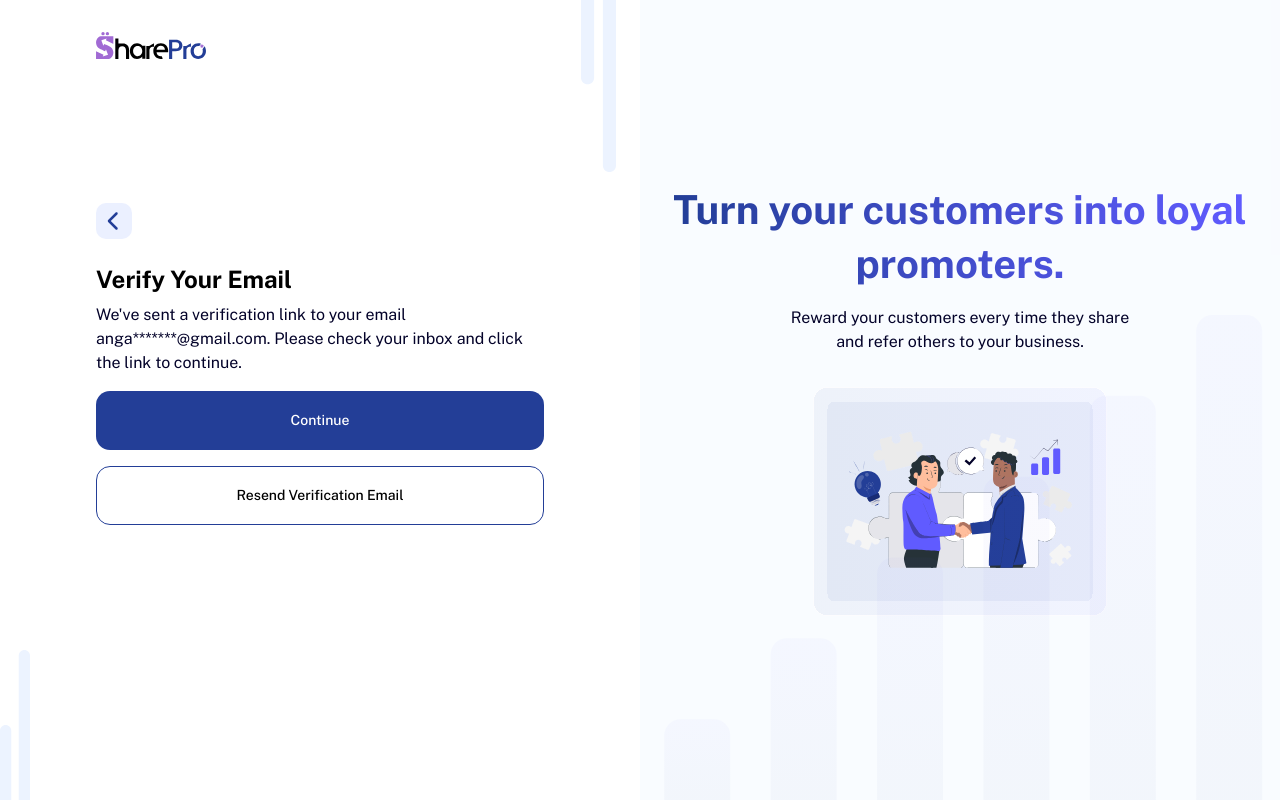
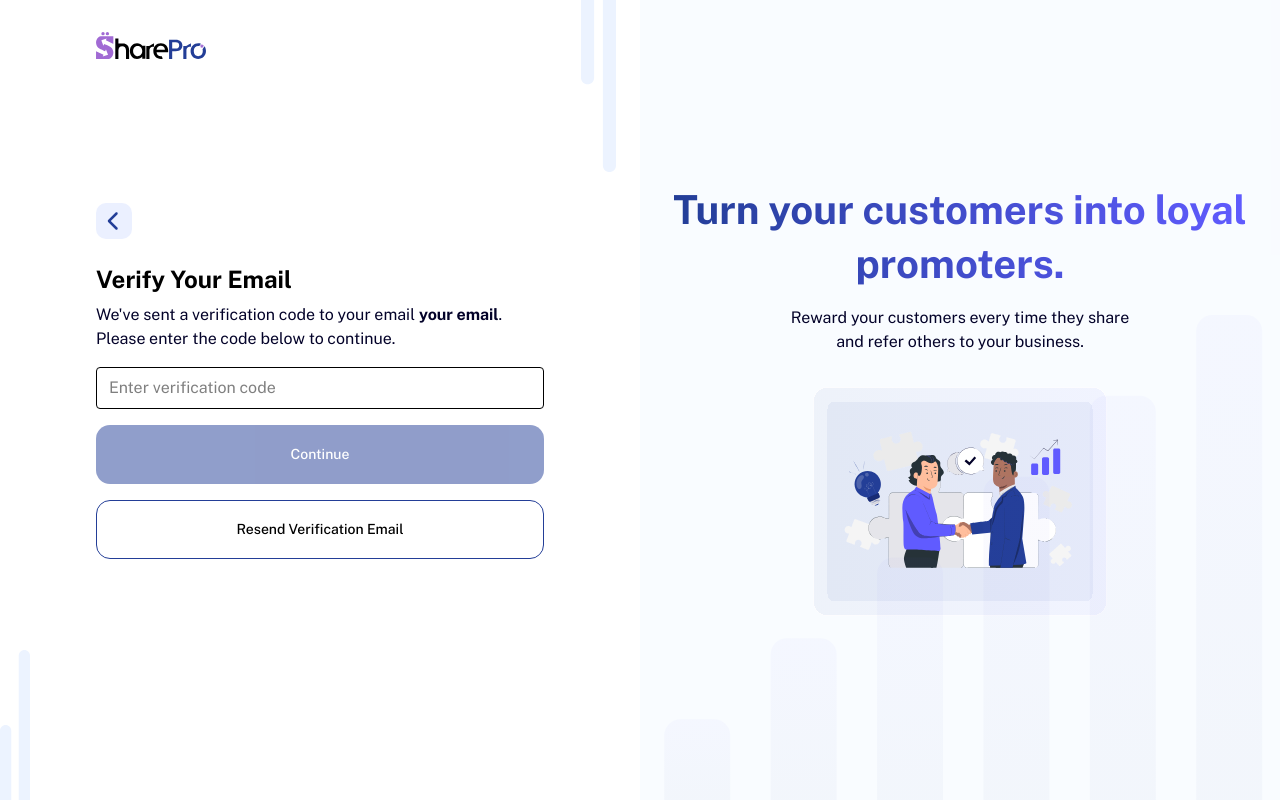
Before and after one commit to SharePro-Org/sharepro, a Next.js app: page /auth/verify-email in a window 1280 px wide. Built offline with nearby package versions, Linux system fonts and the light colour scheme.

Commit message:
Add email verification and registration mutations; implement sign-up and verify email functionality in respective pages, including error handling and loading states.

```diff
--- a/src/apollo/mutations/auth.ts
+++ b/src/apollo/mutations/auth.ts
@@ -34,6 +34,32 @@ export const LOGIN_PHONE = gql`
   }
 `;
 
+export const VERIFY_EMAIL = gql`
+  mutation VerifyEmail($code: String!) {
+    verifyEmail(code: $code) {
+      message
+      success
+      user {
+        email
+        id
+      }
+    }
+  }
+`;
+
+export const REGISTER = gql`
+  mutation Register($input: RegisterInput!) {
+    register(input: $input) {
+      message
+      success
+      user {
+        id
+        email
+      }
+    }
+  }
+`;
+
 
 // BUSINESS_TYPES = [
 //   ('retail', 'Retail'),
--- a/src/app/auth/sign-up/page.tsx
+++ b/src/app/auth/sign-up/page.tsx
@@ -16,6 +16,8 @@ import {
 } from "react-icons/md";
 import { FcGoogle } from "react-icons/fc";
 import Link from "next/link";
+import { useMutation } from "@apollo/client";
+import { REGISTER } from "@/apollo/mutations/auth";
 
 const isValidEmail = (email: string) =>
   /^[^\s@]+@[^\s@]+\.[^\s@]+$/.test(email);
@@ -24,6 +26,8 @@ const isValidPassword = (password: string) => password.length >= 6;
 
 export default function BusinessSignUp() {
   const router = useRouter();
+  const [register, { loading }] = useMutation(REGISTER);
+  const [generalError, setGeneralError] = useState("");
 
   // State for each field
   const [businessName, setBusinessName] = useState("");
@@ -79,7 +83,7 @@ export default function BusinessSignUp() {
     setErrors(validate());
   };
 
-  const handleSignUp = (e: React.FormEvent<HTMLFormElement>) => {
+  const handleSignUp = async (e: React.FormEvent<HTMLFormElement>) => {
     e.preventDefault();
     setTouched({
       businessName: true,
@@ -88,10 +92,30 @@ export default function BusinessSignUp() {
       password: true,
       confirmPassword: true,
     });
+    setGeneralError("");
     const newErrors = validate();
     setErrors(newErrors);
     const hasError = Object.values(newErrors).some(Boolean);
-    if (!hasError) router.push("/auth/verify-email");
+    if (hasError) return;
+    try {
+      const { data } = await register({
+        variables: {
+          input: {
+            email: businessEmail,
+            phone: phoneNumber,
+            businessName,
+            password,
+          },
+        },
+      });
+      if (data?.register?.success) {
+        router.push(`/auth/verify-email?email=${encodeURIComponent(businessEmail)}`);
+      } else {
+        setGeneralError(data?.register?.message || "Registration failed");
+      }
+    } catch (err: any) {
+      setGeneralError(err.message || "Registration failed");
+    }
   };
 
   return (
@@ -111,6 +135,9 @@ export default function BusinessSignUp() {
           onSubmit={handleSignUp}
           noValidate
         >
+          {generalError && (
+            <p className="text-danger text-sm text-center font-medium">{generalError}</p>
+          )}
           <div className="space-y-2">
             <Label htmlFor="business-name">Business Name</Label>
             <div className="relative flex justify-between">
@@ -248,7 +275,7 @@ export default function BusinessSignUp() {
               </p>
             )}
           </div>
-          <Button disabled={!isFormValid}>Continue</Button>
+          <Button disabled={!isFormValid || loading}>{loading ? "Signing up..." : "Continue"}</Button>
           <Button
             variant="outline"
             className="flex w-full items-center justify-center gap-2"
--- a/src/app/auth/verify-email/page.tsx
+++ b/src/app/auth/verify-email/page.tsx
@@ -4,9 +4,18 @@ import { useRouter } from "next/navigation";
 import AuthLayout from "@/components/AuthLayout";
 import { Button } from "@/components/ui/button";
 import { FaChevronLeft } from "react-icons/fa6";
+import { useSearchParams, useRouter as useNextRouter } from "next/navigation";
+import { useState } from "react";
+import { useMutation } from "@apollo/client";
+import { VERIFY_EMAIL } from "@/apollo/mutations/auth";
 
 export default function VerifyEmail() {
   const router = useRouter();
+  const searchParams = useSearchParams();
+  const email = searchParams.get("email") || "your email";
+  const [code, setCode] = useState("");
+  const [verifyEmail, { loading }] = useMutation(VERIFY_EMAIL);
+  const [error, setError] = useState("");
 
   return (
     <AuthLayout>
@@ -25,12 +34,39 @@ export default function VerifyEmail() {
             Verify Your Email
           </h2>
           <p className="text-body text-base ">
-            We've sent a verification link to your email anga*******@gmail.com.
-            Please check your inbox and click the link to continue.
+            We've sent a verification code to your email <span className="font-semibold">{email}</span>.<br/>
+            Please enter the code below to continue.
           </p>
-          <Button className="w-full " onClick={() => router.push("/auth/otp")}>
-            Continue
-          </Button>
+          <form
+            className="space-y-4"
+            onSubmit={async (e) => {
+              e.preventDefault();
+              setError("");
+              try {
+                const { data } = await verifyEmail({ variables: { code } });
+                if (data?.verifyEmail?.success) {
+                  router.push("/onboarding");
+                } else {
+                  setError(data?.verifyEmail?.message || "Verification failed");
+                }
+              } catch (err: any) {
+                setError(err.message || "Verification failed");
+              }
+            }}
+          >
+            <input
+              type="text"
+              placeholder="Enter verification code"
+              value={code}
+              onChange={(e) => setCode(e.target.value)}
+              className="w-full border rounded px-3 py-2 text-base"
+              required
+            />
+            {error && <p className="text-danger text-sm text-center font-medium">{error}</p>}
+            <Button className="w-full" type="submit" disabled={loading || !code}>
+              {loading ? "Verifying..." : "Continue"}
+            </Button>
+          </form>
           <Button variant="outline" className="w-full">
             Resend Verification Email
           </Button>
```
